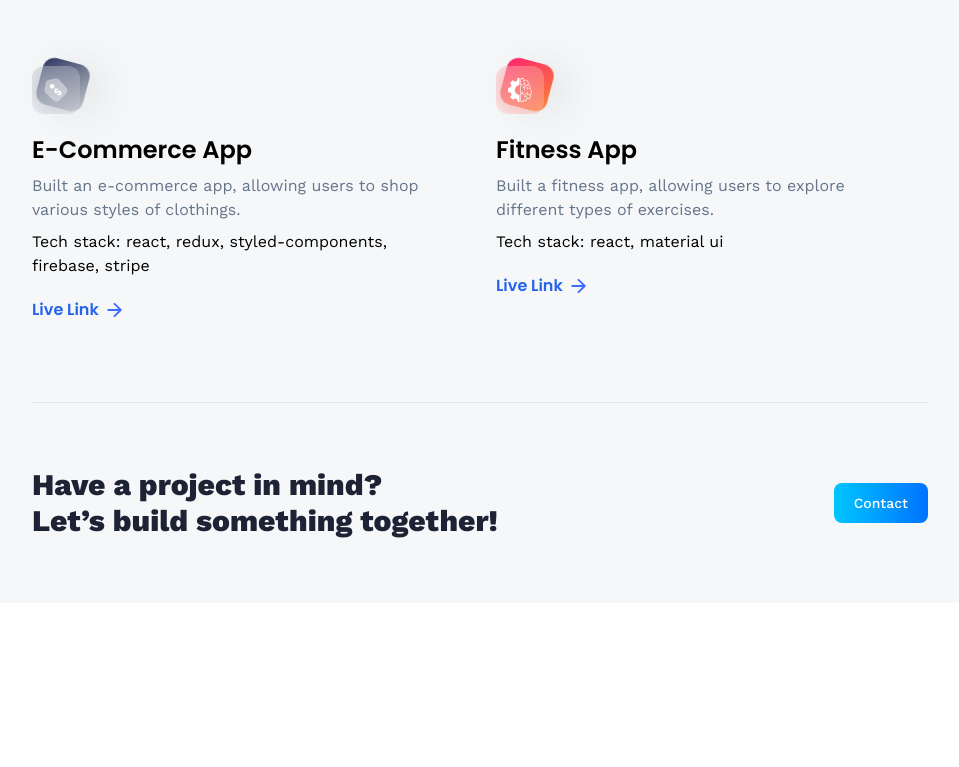
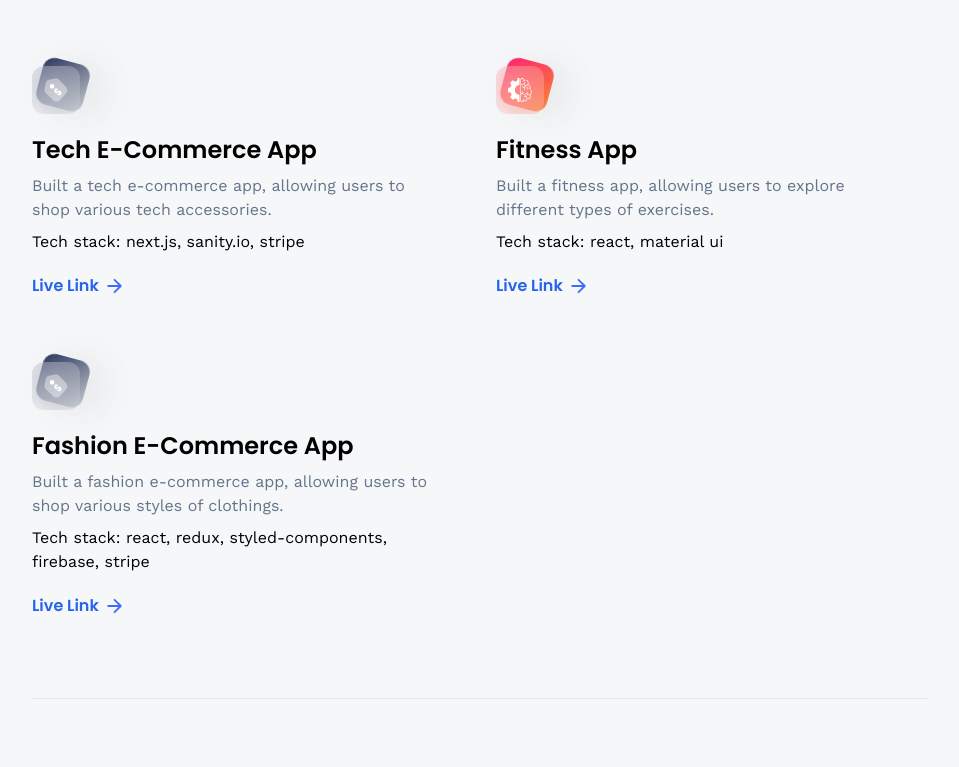
Before and after one commit to DoodleHub/cc-portfolio, a React (Vite) app: page /projects in a window 1280 px wide. Shown: the part 560-1327 px from the top of the page, without its empty margins (160-1119 px from the left). Before the commit the page ends 1163 px from the top, so only its background shows below. Built offline with nearby package versions, Linux system fonts and the light colour scheme; no server answers.

Commit message:
chore: add new project

```diff
--- a/src/constants/index.js
+++ b/src/constants/index.js
@@ -169,11 +169,11 @@ export const projects = [
   {
     iconUrl: pricewise,
     theme: 'btn-back-black',
-    name: 'E-Commerce App',
+    name: 'Tech E-Commerce App',
     description:
-      'Built an e-commerce app, allowing users to shop various styles of clothings.',
-    techStack: ['react', 'redux', 'styled-components', 'firebase', 'stripe'],
-    link: 'https://shop-attire.vercel.app/',
+      'Built a tech e-commerce app, allowing users to shop various tech accessories.',
+    techStack: ['next.js', 'sanity.io', 'stripe'],
+    link: 'https://techie-mart.vercel.app/',
   },
   {
     iconUrl: summiz,
@@ -184,4 +184,13 @@ export const projects = [
     techStack: ['react', 'material ui'],
     link: 'https://fit-vibes.vercel.app/',
   },
+  {
+    iconUrl: pricewise,
+    theme: 'btn-back-black',
+    name: 'Fashion E-Commerce App',
+    description:
+      'Built a fashion e-commerce app, allowing users to shop various styles of clothings.',
+    techStack: ['react', 'redux', 'styled-components', 'firebase', 'stripe'],
+    link: 'https://shop-attire.vercel.app/',
+  },
 ];
```
